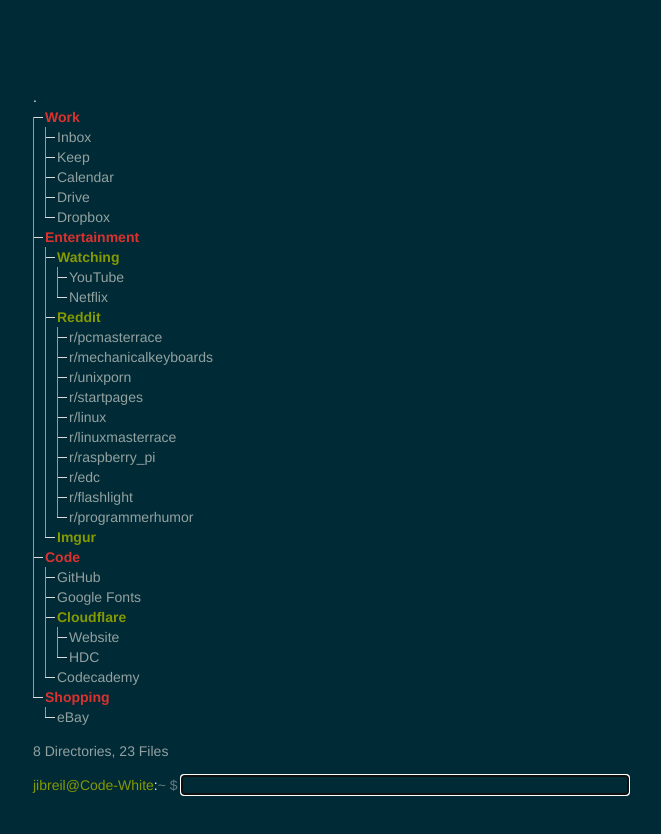
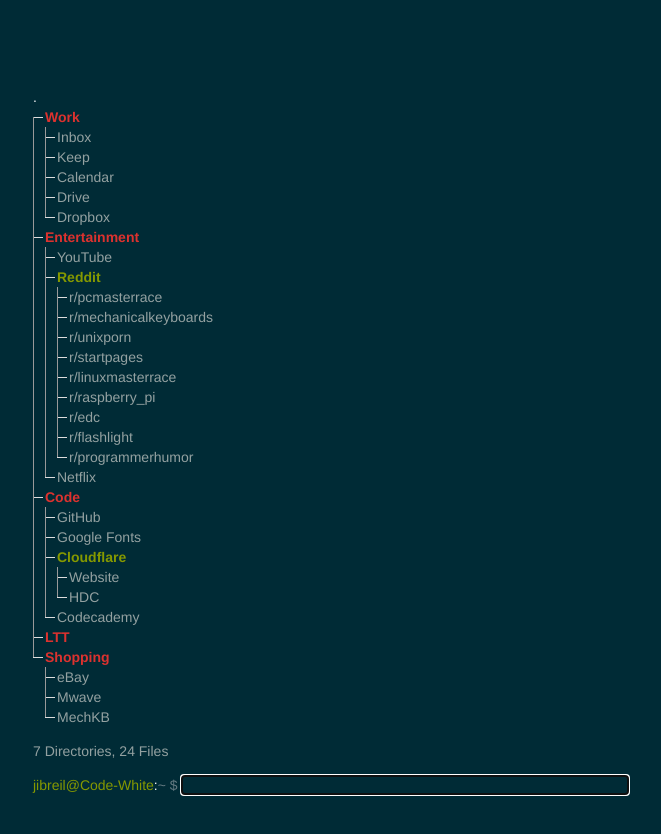
Before and after one commit to jibreil/start-tree, a plain HTML site: page index.html in a window 1280 px wide. Shown: the whole page, without its empty margins (291-952 px from the left). Drawn offline with Linux system fonts and the light colour scheme.

Commit message:
changed links

```diff
--- a/index.html
+++ b/index.html
@@ -25,19 +25,13 @@
       </li>
       <li class="dir">Entertainment
         <ul>
-          <li class="sub">Watching
-            <ul>
-              <li class="file"><a href="https://www.youtube.com/feed/subscriptions">YouTube</a></li>
-              <li class="file"><a href="https://www.netflix.com/browse">Netflix</a></li>
-            </ul>
-          </li>
+          <li class="file"><a href="https://www.youtube.com/feed/subscriptions">YouTube</a></li>
           <li class="sub"><a href="https://www.reddit.com/r/all/">Reddit</a>
             <ul>
               <li class="file"><a href="https://www.reddit.com/r/pcmasterrace/">r/pcmasterrace</a></li>
               <li class="file"><a href="https://www.reddit.com/r/mechanicalkeyboards/">r/mechanicalkeyboards</a></li>
               <li class="file"><a href="https://www.reddit.com/r/unixporn/">r/unixporn</a></li>
               <li class="file"><a href="https://www.reddit.com/r/startpages/">r/startpages</a></li>
-              <li class="file"><a href="https://www.reddit.com/r/linux/">r/linux</a></li>
               <li class="file"><a href="https://www.reddit.com/r/linuxmasterrace/">r/linuxmasterrace</a></li>
               <li class="file"><a href="https://www.reddit.com/r/raspberry_pi/">r/raspberry_pi</a></li>
               <li class="file"><a href="https://www.reddit.com/r/edc/">r/edc</a></li>
@@ -45,7 +39,7 @@
               <li class="file"><a href="https://www.reddit.com/r/programmerhumor/">r/programmerhumor</a></li>
             </ul>
           </li>
-          <li class="sub"><a href="https://imgur.com/">Imgur</a></li>
+          <li class="file"><a href="https://www.netflix.com/browse">Netflix</a></li>
         </ul>
       </li>
       <li class="dir">Code
@@ -61,14 +55,17 @@
           <li class="file"><a href="https://www.codecademy.com/learn/all">Codecademy</a></li>
         </ul>
       </li>
+      <li class="dir"><a href="https://linustechtips.com/main/">LTT</a></li>
       <li class="dir">Shopping
         <ul>
           <li class="file"><a href="http://www.ebay.com.au/">eBay</a></li>
+          <li class="file"><a href="https://www.mwave.com.au/">Mwave</a></li>
+          <li class="file"><a href="https://mechkb.com/">MechKB</a></li>
         </ul>
       </li>
     </ul>
 
-    <p class="file">8 Directories, 23 Files</p>
+    <p class="file">7 Directories, 24 Files</p>
 
     <h3 style="display: inline;"><span style="color: #859900;">jibreil@Code-White</span><span style="color: #f3f4f5">:</span><span style="color: #657B83;">~ $</span></h3>
 
```
